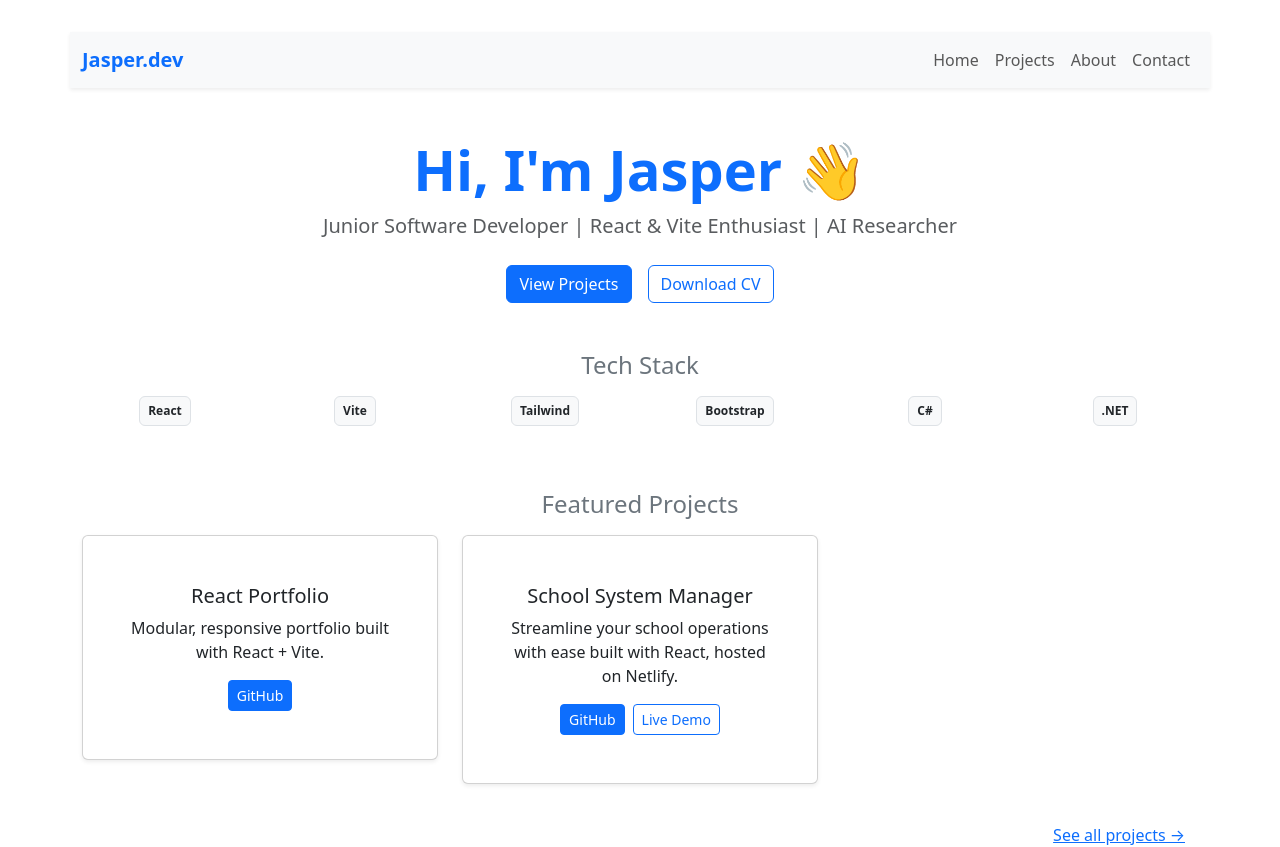
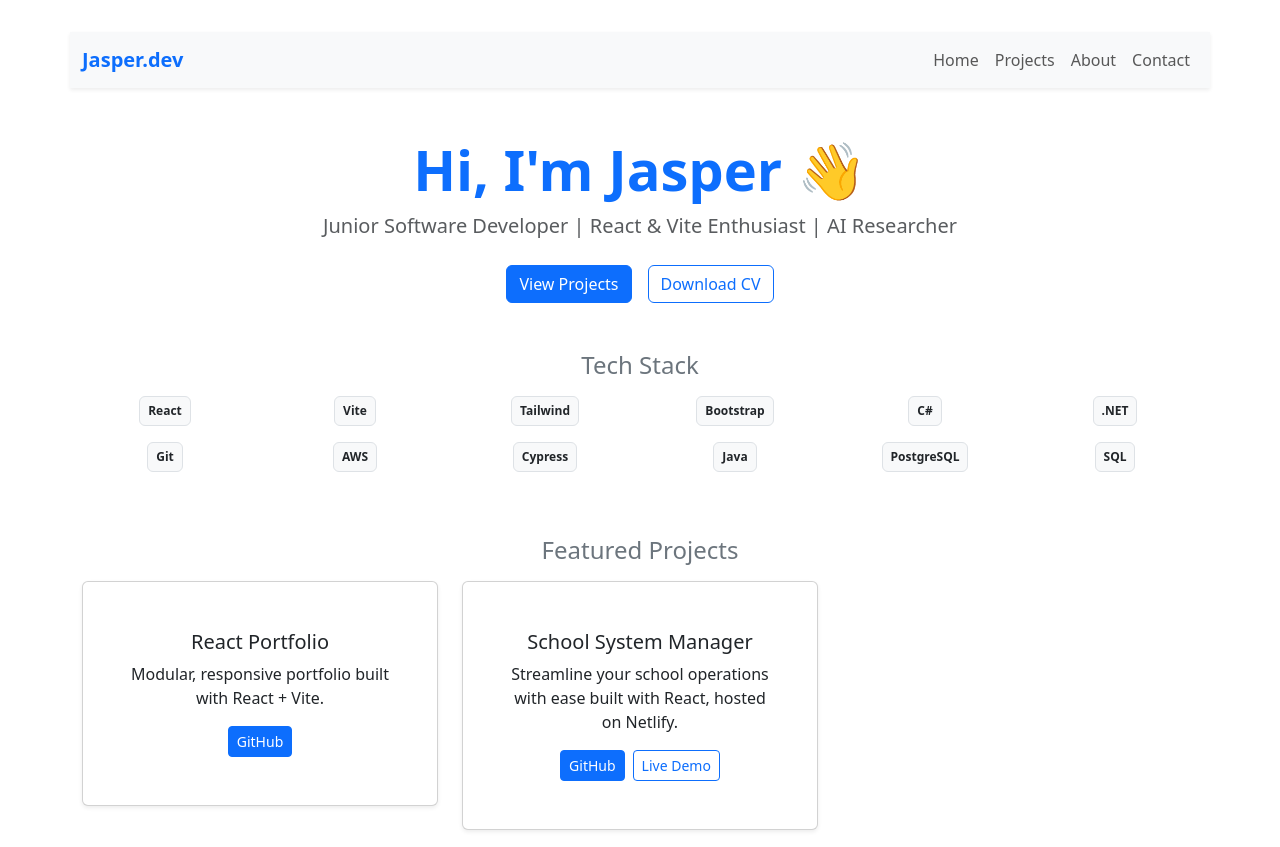
Before and after one commit to smallproject/portfolio, a React (Vite) app: page / in a window 1280 px wide. Shown: the top 847 px of the page. Built offline with nearby package versions, Linux system fonts and the light colour scheme.

Commit message:
added tech stack

```diff
--- a/src/components/Skills.jsx
+++ b/src/components/Skills.jsx
@@ -3,7 +3,7 @@ function Skills() {
         <section className="mb-5">
             <h2 className="h4 text-secondary mb-3">Tech Stack</h2>
             <div className="row text-center">
-                {['React', 'Vite', 'Tailwind', 'Bootstrap', 'C#', '.NET'].map((skill, i) => (
+                {['React', 'Vite', 'Tailwind', 'Bootstrap', 'C#', '.NET', 'Git', 'AWS', 'Cypress', 'Java', 'PostgreSQL', 'SQL'].map((skill, i) => (
                     <div key={i} className="col-4 col-md-2 mb-3">
                         <span className="badge bg-light text-dark p-2 border">{skill}</span>
                     </div>
```
